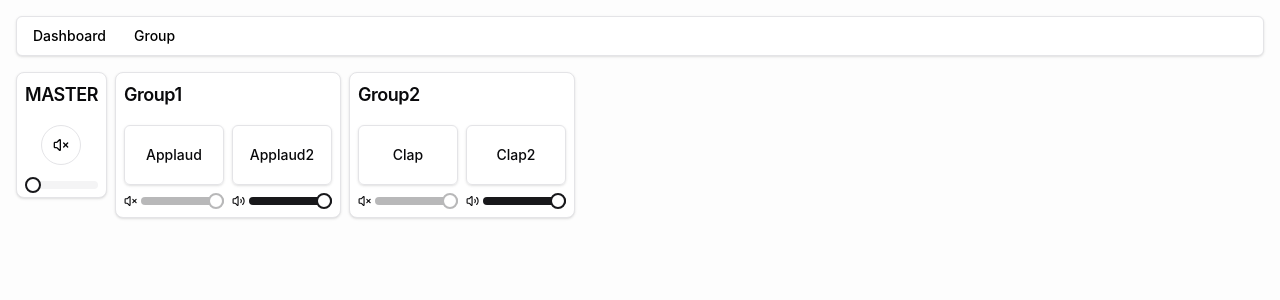
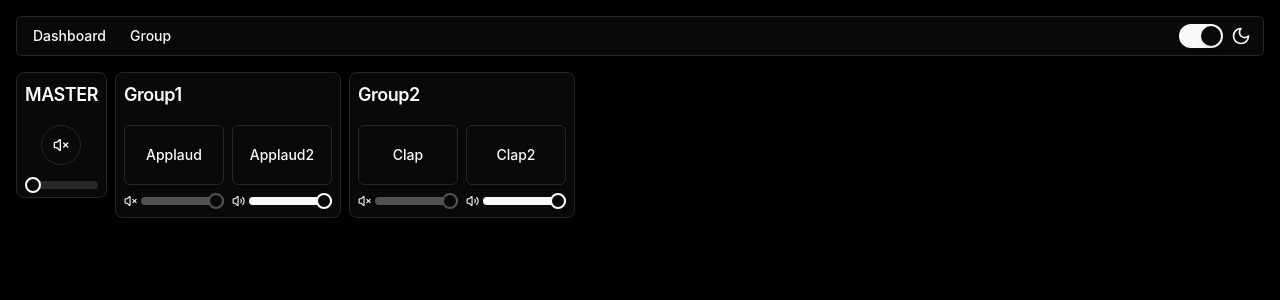
Before and after one commit to jhonejhee/mxrmatch, a React (Create React App) app: page / in a window 1280 px wide. Shown: the top 300 px of the page. Built offline with nearby package versions, Linux system fonts and the light colour scheme.

Commit message:
added dark mode

```diff
--- a/package.json
+++ b/package.json
@@ -6,6 +6,8 @@
     "@radix-ui/react-label": "^2.1.0",
     "@radix-ui/react-menubar": "^1.1.2",
     "@radix-ui/react-slider": "^1.2.1",
+    "@radix-ui/react-slot": "^1.1.0",
+    "@radix-ui/react-switch": "^1.1.1",
     "@radix-ui/react-toggle": "^1.1.0",
     "@radix-ui/react-toggle-group": "^1.1.0",
     "@testing-library/jest-dom": "^5.17.0",
--- a/src/App.js
+++ b/src/App.js
@@ -1,8 +1,15 @@
+import React, { useContext, useEffect } from 'react';
 import MxrMatch from "layout/index.js";
+import { GlobalContext } from 'context/GlobalContext';
 
 function App() {
+  const { dark } = useContext(GlobalContext);
+
+  useEffect(() => {
+    console.log(dark)
+  }, [dark])
   return (
-    <div className="p-4 bg-[#fdfdfd] min-h-screen">
+    <div className={`p-4 flex flex-col gap-2 bg-white dark:bg-black min-h-screen ${dark && "dark"}`}>
       <MxrMatch/>
     </div>
   );
--- a/src/components/ui/menubar.jsx
+++ b/src/components/ui/menubar.jsx
@@ -29,7 +29,7 @@ const MenubarTrigger = React.forwardRef(({ className, ...props }, ref) => (
   <MenubarPrimitive.Trigger
     ref={ref}
     className={cn(
-      "flex cursor-default select-none items-center rounded-sm px-3 py-1.5 text-sm font-medium outline-none focus:bg-zinc-100 focus:text-zinc-900 data-[state=open]:bg-zinc-100 data-[state=open]:text-zinc-900 dark:focus:bg-zinc-800 dark:focus:text-zinc-50 dark:data-[state=open]:bg-zinc-800 dark:data-[state=open]:text-zinc-50",
+      "flex cursor-default select-none items-center rounded-sm px-3 py-1.5 text-sm font-medium outline-none focus:bg-zinc-0 focus:text-zinc-900 data-[state=open]:bg-zinc-100 data-[state=open]:text-zinc-900 dark:bg-zinc-950 dark:text-zinc-50 dark:focus:bg-zinc-850 dark:focus:text-zinc-50 dark:data-[state=open]:bg-zinc-800 dark:data-[state=open]:text-zinc-50",
       className
     )}
     {...props} />
--- a/src/context/GlobalContext.js
+++ b/src/context/GlobalContext.js
@@ -3,6 +3,7 @@ import React, { createContext, useState } from 'react';
 export const GlobalContext = createContext({});
 
 export const GlobalProvider = ({ children }) => {
+    const [dark, setDark] = useState(true)
     const [soundBoard, setSoundBoard] = useState([
         {
             "name": "Group1",
@@ -21,6 +22,7 @@ export const GlobalProvider = ({ children }) => {
     ]);
 
     const value={
+        dark, setDark,
         soundBoard, setSoundBoard
     }
 
--- a/src/index.css
+++ b/src/index.css
@@ -1,3 +1,4 @@
+@import url('https://fonts.googleapis.com/css2?family=Poppins:ital,wght@0,100;0,200;0,300;0,400;0,500;0,600;0,700;0,800;0,900;1,100;1,200;1,300;1,400;1,500;1,600;1,700;1,800;1,900&display=swap');
 @tailwind base;
 @tailwind components;
 @tailwind utilities;
--- a/src/index.js
+++ b/src/index.js
@@ -3,11 +3,14 @@ import ReactDOM from 'react-dom/client';
 import './index.css';
 import App from './App';
 import reportWebVitals from './reportWebVitals';
+import { GlobalProvider } from 'context/GlobalContext';
 
 const root = ReactDOM.createRoot(document.getElementById('root'));
 root.render(
   <React.StrictMode>
-    <App />
+    <GlobalProvider>
+      <App />
+    </GlobalProvider>
   </React.StrictMode>
 );
 
--- a/src/layout/MenuBar.jsx
+++ b/src/layout/MenuBar.jsx
@@ -1,12 +1,17 @@
-import React from 'react';
+import React, { useContext } from 'react';
 import { Menubar, MenubarContent, MenubarItem, MenubarMenu, MenubarTrigger } from "components/ui/menubar";
+import { Switch } from "components/ui/switch";
+import { Sun, Moon } from 'lucide-react';
+import { GlobalContext } from 'context/GlobalContext';
 
 function MenuBar() {
+    const {dark, setDark} = useContext(GlobalContext);
+
     return (
-        <Menubar className="border shadow">
-
+        <Menubar className="border shadow flex justify-between">
+            <div className="flex">
                 <MenubarMenu>
-                <MenubarTrigger className="relative rounded hover:bg-black hover:text-white transition duration-200 ease-in-out focus:bg-white focus:text-black data-[state=open]:bg-black data-[state=open]:text-white">Dashboard</MenubarTrigger>
+                    <MenubarTrigger className="relative rounded">Dashboard</MenubarTrigger>
                     <MenubarContent>
                         <MenubarItem>Save...</MenubarItem>
                         <MenubarItem>Load...</MenubarItem>
@@ -14,10 +19,25 @@ function MenuBar() {
                 </MenubarMenu>
 
                 <MenubarMenu>
-                <MenubarTrigger className="relative rounded hover:bg-black hover:text-white transition duration-200 ease-in-out focus:bg-white focus:text-black data-[state=open]:bg-black data-[state=open]:text-white">Group</MenubarTrigger>
+                    <MenubarTrigger className="relative rounded">Group</MenubarTrigger>
                     <MenubarContent>
                         <MenubarItem>Add Group</MenubarItem>
                     </MenubarContent>
+                </MenubarMenu>
+            </div>
+
+            <MenubarMenu>
+                <div className="flex items-center space-x-2 px-2">
+                    <Switch
+                        id="airplane-mode"
+                        checked={dark}
+                        onCheckedChange={setDark}
+                    />
+                    {dark ?
+                    <Moon className='w-5 h-5 dark:text-zinc-50'/> :
+                    <Sun className='w-5 h-5 dark:text-zinc-800'/>
+                    }
+                </div>
             </MenubarMenu>
         </Menubar>
     );
--- a/src/layout/index.js
+++ b/src/layout/index.js
@@ -6,9 +6,7 @@ function MxrMatch() {
   return (
     <div className="space-y-4 h-full">
       <MenuBar/>
-      <GlobalProvider>
-        <Board/>
-      </GlobalProvider>
+      <Board/>
     </div>
   );
 }
--- a/tailwind.config.js
+++ b/tailwind.config.js
@@ -2,7 +2,12 @@
 module.exports = {
   content: ["./src/**/*.{html,js,jsx}"],
   theme: {
-    extend: {},
+    extend: {
+      fontFamily: {
+          poppins: ['Poppins', 'sans-serif'], // Add Poppins as a custom font
+      },
+    },
   },
+  darkMode: 'selector',
   plugins: [],
 }
```
Also changed, not shown: 1 other file (tests, documents, lock files or other folders). Lines whose indentation alone changed are shown as unchanged.
